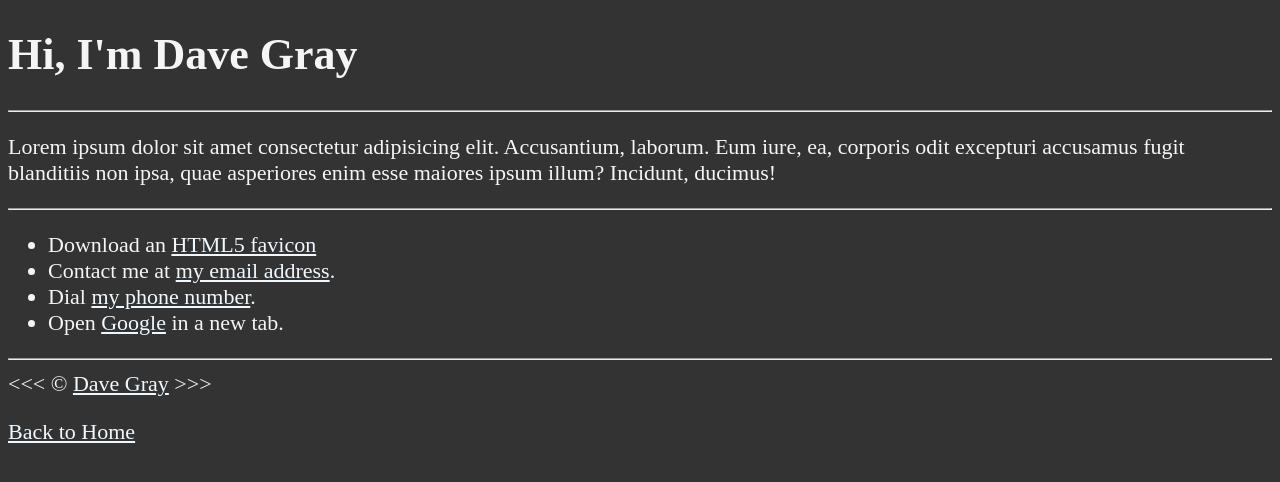
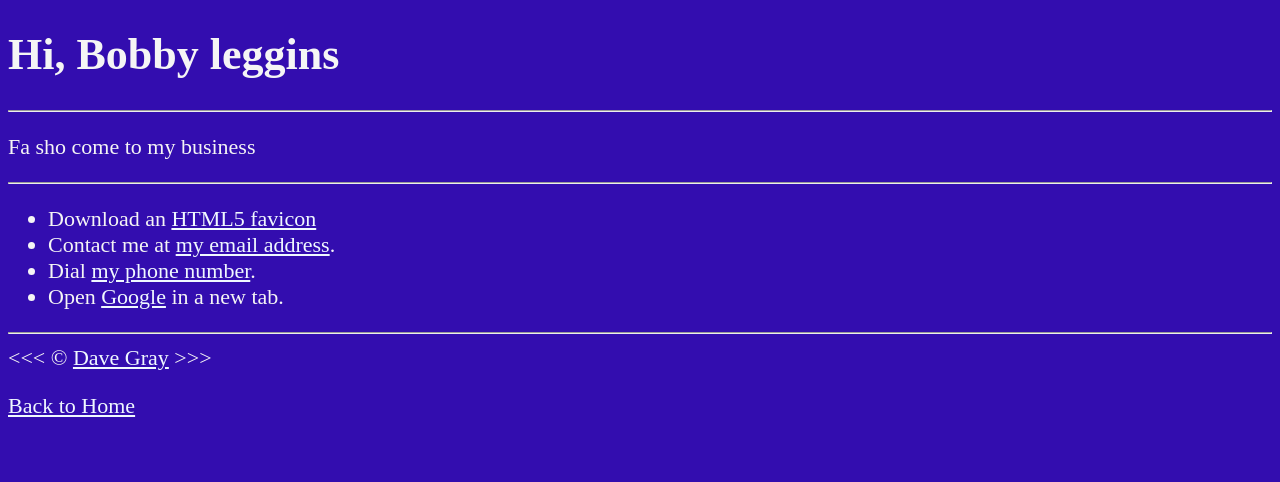
Before and after one commit to bleggins2385/Gitpractice, a plain HTML site: page 09_lesson/about.html in a window 1280 px wide. Drawn offline with Linux system fonts and the light colour scheme.

Commit message:
committed

```diff
--- a/09_lesson/about.html
+++ b/09_lesson/about.html
@@ -11,13 +11,12 @@
 </head>
 
 <body>
-    <h1>Hi, I'm Dave Gray</h1>
+    <h1>Hi, Bobby leggins</h1>
 
     <hr>
 
     <p>
-        Lorem ipsum dolor sit amet consectetur adipisicing elit. Accusantium, laborum. Eum iure, ea, corporis odit
-        excepturi accusamus fugit blanditiis non ipsa, quae asperiores enim esse maiores ipsum illum? Incidunt, ducimus!
+        Fa sho come to my business
     </p>
 
     <hr>
--- a/09_lesson/main.css
+++ b/09_lesson/main.css
@@ -3,7 +3,7 @@ html {
 }
 
 body {
-    background-color: #333;
+    background-color: #330daf;
     color: whitesmoke;
 }
 
```
Also changed, not shown: 10_lesson/hours.html (+1 -1 lines).
